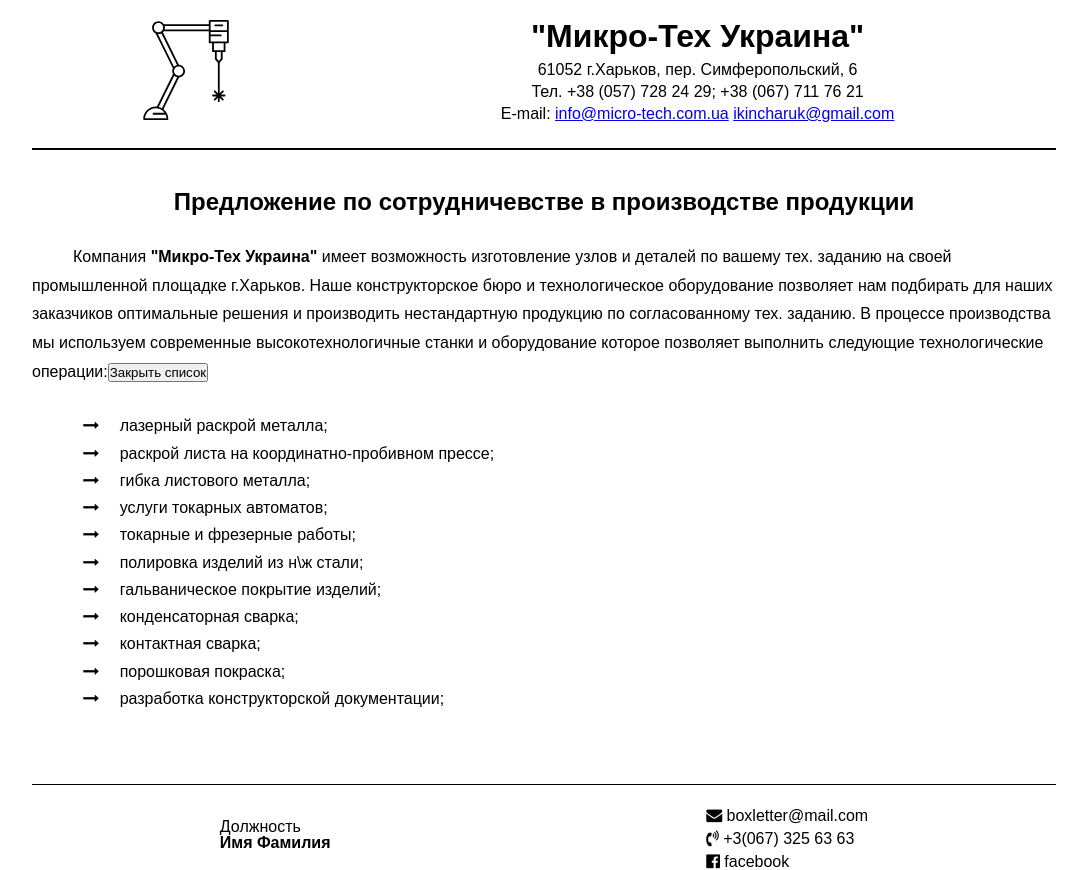
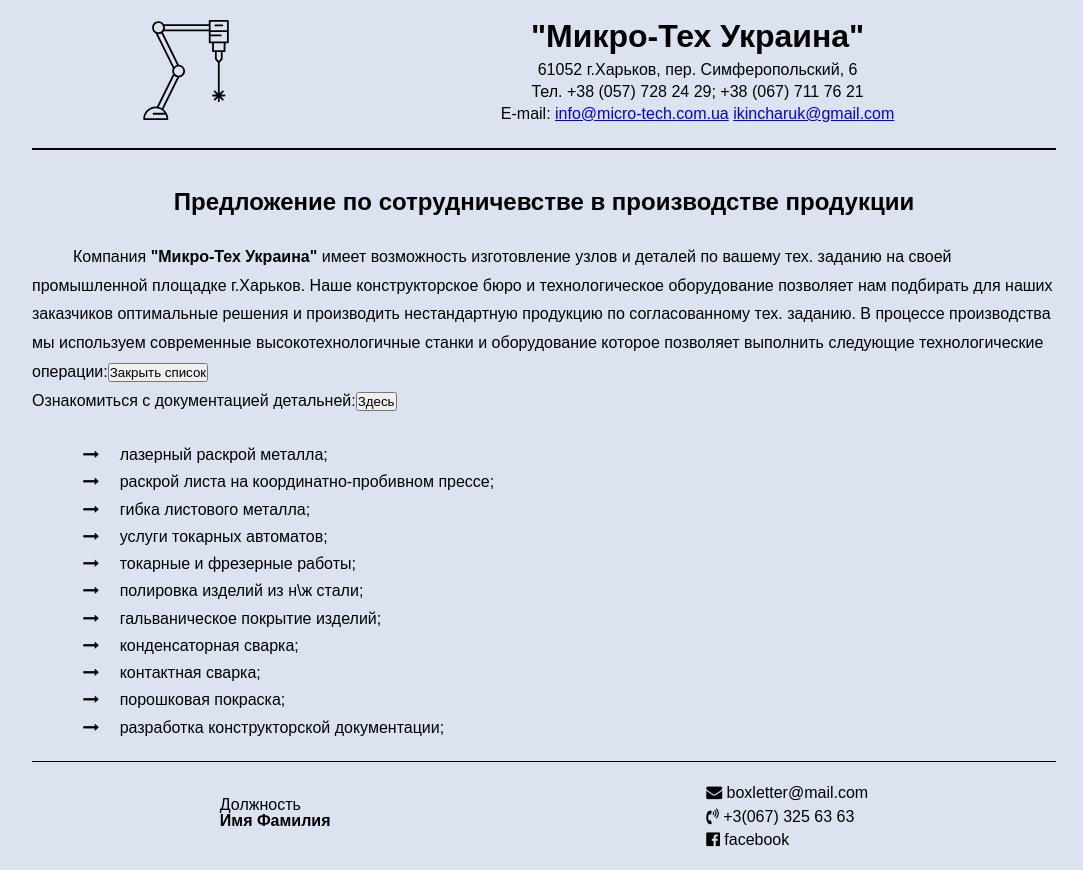
Before and after one commit to DmZheleznyak/business-card, a plain HTML site: page index.html in a window 1280 px wide. Both pictures are taken after a click on the button "Посмотреть список". Shown: the whole page, without its empty margins (96-1179 px from the left). After the commit the page ends 848 px from the top, so only its background shows below. Drawn offline with Linux system fonts and the light colour scheme.

Commit message:
add button for documantation

```diff
--- a/css/index.css
+++ b/css/index.css
@@ -8,7 +8,9 @@
   height: 96vh;
   line-height: 1;
   font-family: 'IBM Plex Sans', sans-serif;
-  font-size: 1em; }
+  font-size: 1em;
+  background-color: #DBE3F0;
+  color: black; }
 
 ol, ul {
   list-style: none; }
@@ -87,9 +89,9 @@
         font-weight: bold; }
     main article .list_services {
       opacity: 0;
-      -webkit-transition: opacity 1.1s ease-in-out;
-      -o-transition: opacity 1.1s ease-in-out;
-      transition: opacity 1.1s ease-in-out;
+      -webkit-transition: opacity 0.5s ease-in-out;
+      -o-transition: opacity 0.5s ease-in-out;
+      transition: opacity 0.5s ease-in-out;
       height: 0;
       overflow: hidden;
       width: 50%;
@@ -102,7 +104,7 @@
           margin-right: 4%; }
 
 footer {
-  border-top: 1px solid black;
+  border-top: 1.5px solid black;
   display: -webkit-box;
   display: -ms-flexbox;
   display: flex;
@@ -115,7 +117,7 @@
   height: 10%;
   margin: 2% auto;
   padding-top: 2%;
-  margin-top: 6%; }
+  margin-top: 2%; }
   footer .name p span {
     font-weight: bold; }
   footer nav ul {
@@ -155,7 +157,7 @@
     border-radius: 3px 0 0 3px; }
   .images .slides {
     margin: 0 auto;
-    margin-left: 20%; }
+    margin-left: 16%; }
     .images .slides img {
       width: 80%;
       height: 350px; }
--- a/index.html
+++ b/index.html
@@ -32,6 +32,7 @@
                 </ul>
             </div>
             <div class="images">
+
                 <figure class="slides fade">
                     <img src="img/caruselImages/verstak.jpg" alt="1">
                     <figcaption class="text">machine №1</figcaption>
@@ -57,7 +58,8 @@
                 вашему тех. заданию на своей промышленной площадке г.Харьков. Наше конструкторское бюро и технологическое оборудование позволяет нам
                 подбирать для наших заказчиков оптимальные решения и производить нестандартную продукцию по согласованному тех. заданию. В процессе
                 производства мы используем современные высокотехнологичные станки и оборудование которое позволяет выполнить следующие технологические
-                операции:<button onclick="clickButton(event)">Посмотреть список</button>
+                операции:<button onclick="clickButton(event)">Посмотреть список</button><br/>
+                Ознакомиться c документацией детальней:<button onclick="console.log('документация')">Здесь</button>
             </p>
 
 
```
